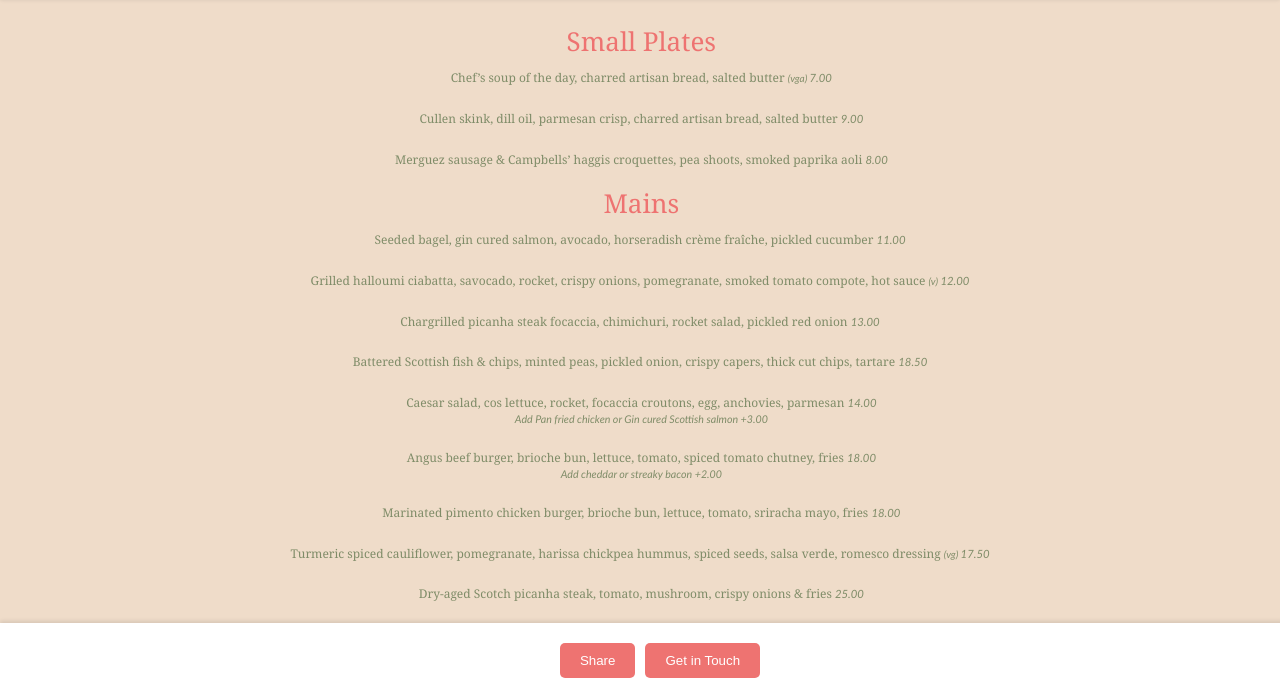
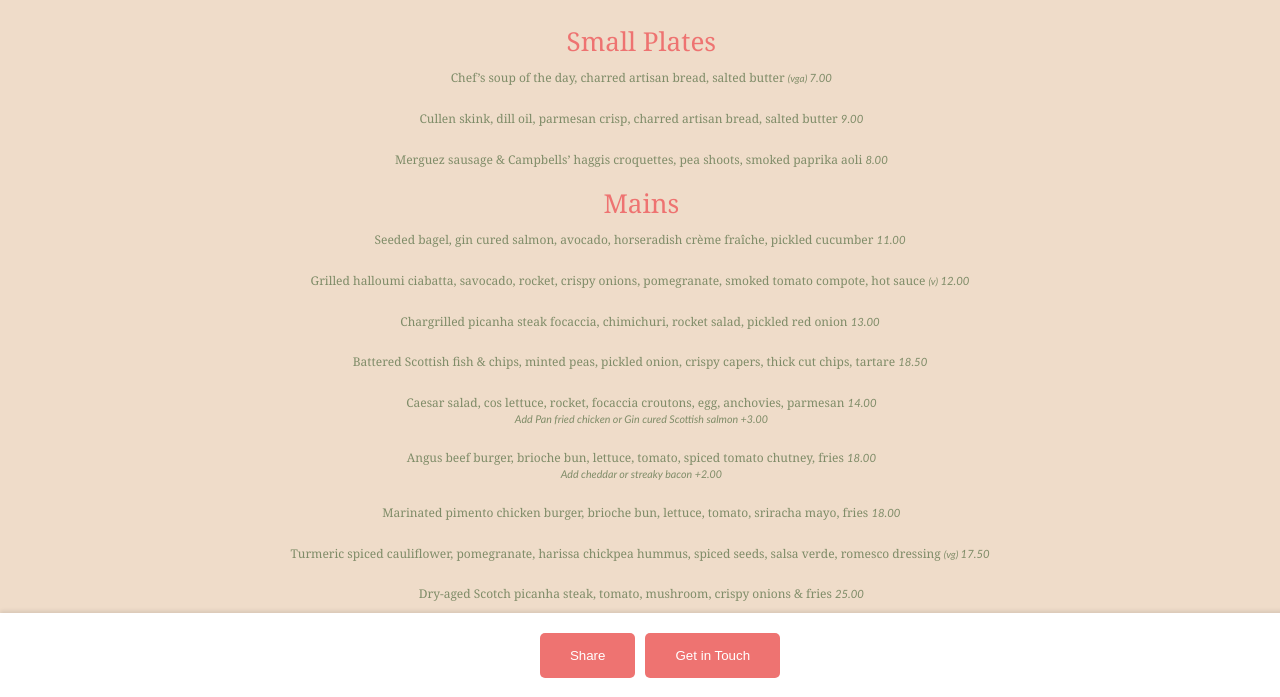
Before and after one commit to MadhuB76/Hazel-Menu-Room-Service-2, a plain HTML site: page index.html in a window 1280 px wide. Shown: the part 102-799 px from the top of the page. Drawn offline with Linux system fonts and the light colour scheme.

Commit message:
Changes on text margin and Buttons size

```diff
--- a/index.html
+++ b/index.html
@@ -12,7 +12,6 @@
             top: 0;
             background-color: #EFDCC9; /* Adjust background color as needed */
             padding: 20px; /* Adjust padding as needed */
-            box-shadow: 0 2px 4px rgba(0, 0, 0, 0.1); /* Add shadow for a raised effect */
             z-index: 999; /* Ensure it's above other content */
             text-align: center; /* Center align text */
         }
@@ -44,7 +43,7 @@
         .get-in-touch {
             background-color: #EE7371;
             color: #fff;
-            padding: 10px 20px;
+            padding: 15px 30px;
             border: none;
             border-radius: 5px;
             cursor: pointer;
@@ -52,7 +51,7 @@
         .share-btn {
             background-color: #EE7371;
             color: #fff;
-            padding: 10px 20px;
+            padding: 15px 30px;
             border: none;
             border-radius: 5px;
             cursor: pointer;
@@ -91,6 +90,7 @@
         <p class="s1">Room Service</p>
     </div>
     <!-- Rest of your content here -->
+    <div class="text" style="margin-left: 30px; margin-right: 30px;">
 <div style="padding-left: 134pt;text-indent: 0pt;text-align: left;"></div>
 <div style="text-indent: 0pt;text-align: left;"><br/></div>
 <p class="s2" style="padding-top: 5pt;padding-left: 2pt;text-indent: 0pt;text-align: center;">Small Plates</p>
@@ -145,7 +145,7 @@
 <p class="s7" style="padding-left: 2pt;text-indent: 0pt;text-align: center;">Although we strive to take every precaution, unfortunately we cannot guarantee the total absence of trace allergens in our dishes.</p>
 <p style="text-indent: 0pt;text-align: left;"><br/></p>
 <p class="s7" style="padding-left: 2pt;text-indent: 0pt;text-align: center; margin-bottom: 60px;">V: Vegetarian VG: Vegan VGA: Adaptable to be vegan</p>
-
+</div>
 
     <!-- Footer -->
     <div class="footer">
```
